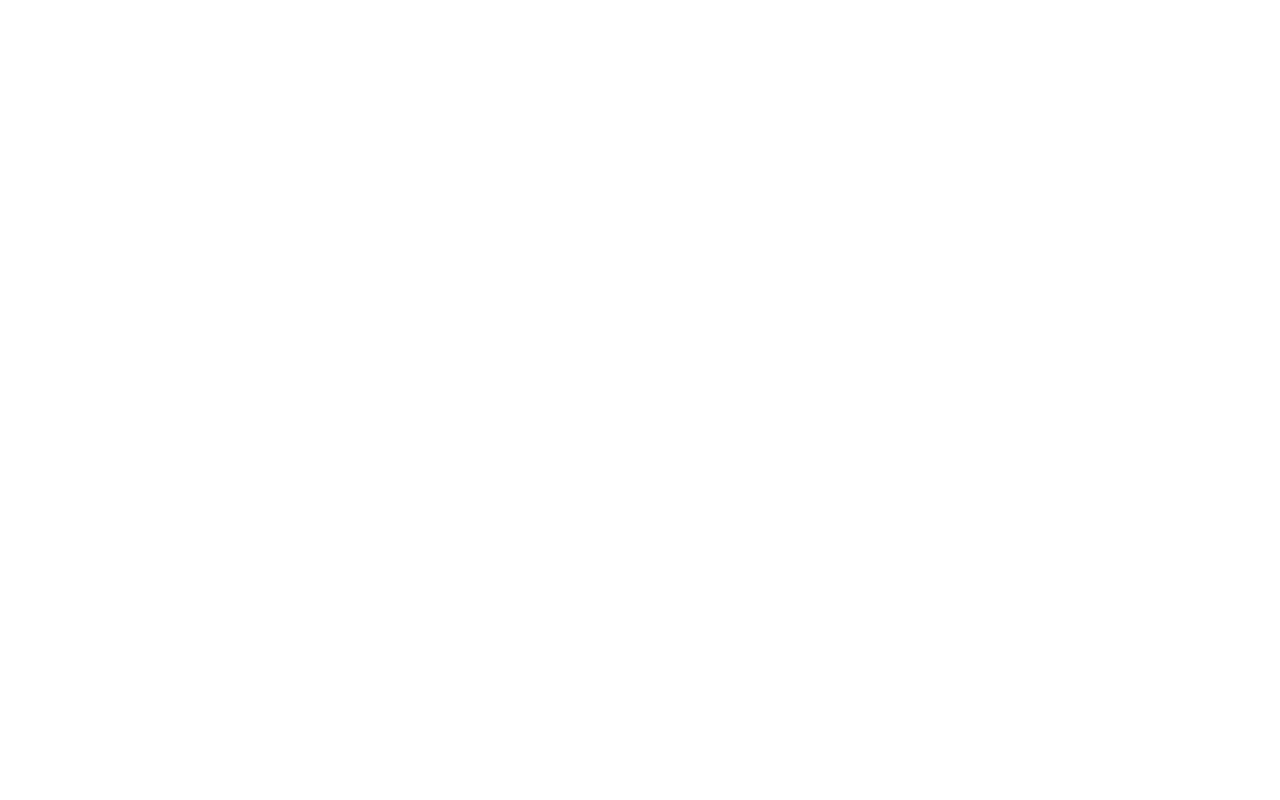
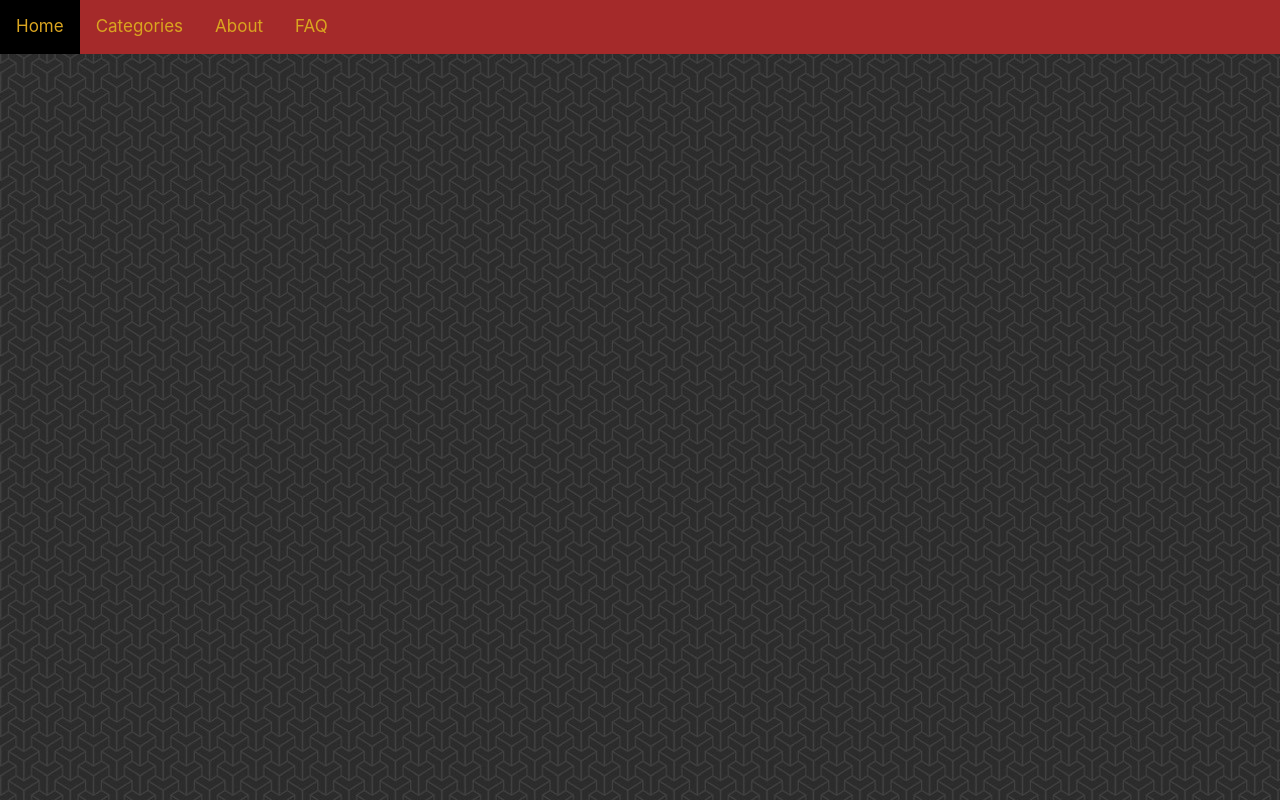
Before and after one commit to jose-ourique-moreira/WebProjects, a plain HTML site: page cybertalho/index.html in a window 1280 px wide. Drawn offline with nearby package versions, Linux system fonts and the light colour scheme.

Commit message:
Main page layout finished and new pages added

```diff
--- a/cybertalho/index.html
+++ b/cybertalho/index.html
@@ -5,12 +5,26 @@
   <meta charset="utf-8">
   <meta name="viewport" content="width=device-width, initial-scale=1, shrink-to-fit=no">
 
-
+   <link rel="stylesheet" href="style/index.css">
   <link rel="stylesheet" href="https://stackpath.bootstrapcdn.com/bootstrap/4.3.1/css/bootstrap.min.css" integrity="sha384-ggOyR0iXCbMQv3Xipma34MD+dH/1fQ784/j6cY/iJTQUOhcWr7x9JvoRxT2MZw1T" crossorigin="anonymous">
 </head>
 
-<body>
-
+<body style="background-image: url('images/background.jpg')">
+    <div class="row">
+        <div class="col">
+            <div id="navbar">
+                <a href="index.html">Home</a>
+                <a href="categories.html">Categories</a>
+                <a href="about.html">About</a>
+                <a href="faq.html">FAQ</a>
+            </div>
+        </div>
+      </div>
+      <div class="row">
+            <div class="col">
+            <h1 class="headline"></h1>
+            </div>
+          </div>
 </body>
 
  <script src="https://code.jquery.com/jquery-3.3.1.slim.min.js" integrity="sha384-q8i/X+965DzO0rT7abK41JStQIAqVgRVzpbzo5smXKp4YfRvH+8abtTE1Pi6jizo" crossorigin="anonymous"></script>
--- /dev/null
+++ b/cybertalho/style/index.css
@@ -0,0 +1,26 @@
+
+#navbar{
+    overflow: hidden;
+    background-color: brown;
+}
+
+#navbar a{
+    float: left;
+    color: goldenrod;
+    text-align: center;
+    padding: 14px 16px;
+    text-decoration: none;
+    font-size: 17px;
+}
+
+#navbar a:hover{
+    background-color:black;
+    color: goldenrod;
+}
+
+.headline{
+    margin-top: 30px;
+    text-align: center;
+    background-color: brown;
+    border-radius: 40px;
+}
```
Also changed, not shown: cybertalho/about.html (added), cybertalho/categories.html (added), cybertalho/faq.html (added), cybertalho/images/background.jpg (added).
